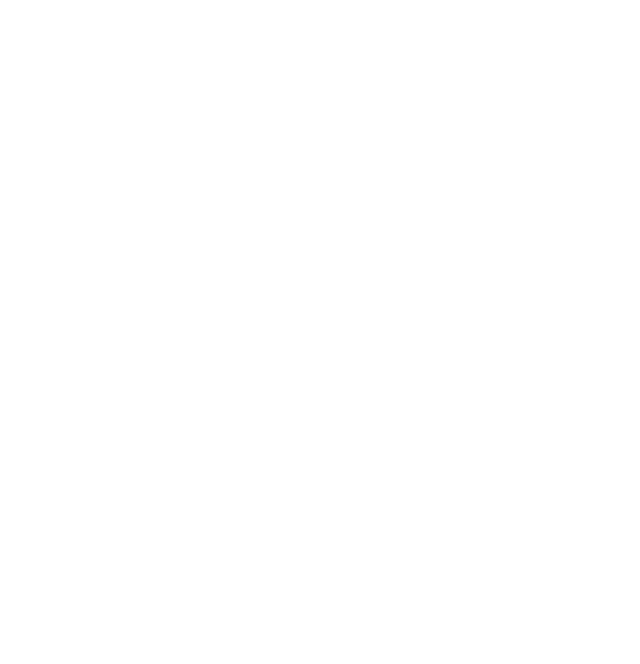
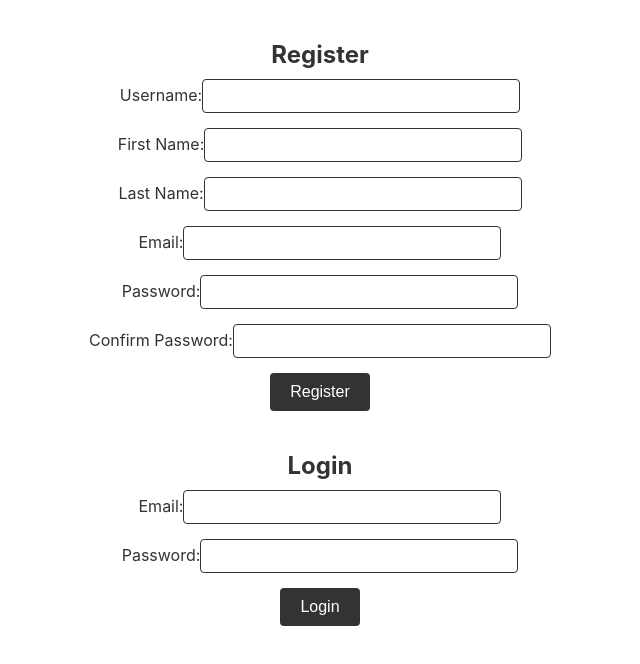
Before and after one commit to grantbrown2/The-Artchive, a React (Create React App) app in the folder client/: page / in a window 1280 px wide. Shown: the top 664 px of the page, without its empty margins (320-960 px from the left). Built offline with nearby package versions, Linux system fonts and the light colour scheme.

Commit message:
added basic loginreg forms

```diff
--- a/client/src/App.js
+++ b/client/src/App.js
@@ -1,11 +1,12 @@
 import {Routes, Route} from 'react-router-dom'
 import Main from './views/Main';
+import LoginReg from './components/LoginReg';
 
 function App() {
   return (
     <div className="App">
       <Routes>
-        <Route path='/' />
+        <Route path='/' element={<LoginReg/>} />
         <Route path='/home' element={<Main/>} />
       </Routes>
     </div>
--- a/client/src/components/HamburgerMenu.jsx
+++ b/client/src/components/HamburgerMenu.jsx
@@ -5,7 +5,9 @@
 
     return (
         <div className={`hamburger ${componentOpen ? 'open' : 'close'}`}>
-
+            <h2 className='hamburger-title'>The Artchive</h2>
+            <div className="hamburger-line" />
+            <p>this is unfinished - any suggestions would be appreciated </p>
         </div>
     )
 }
--- /dev/null
+++ b/client/src/components/LoginReg.jsx
@@ -0,0 +1,108 @@
+import React, { useState } from 'react';
+import { useNavigate } from 'react-router-dom';
+import axios from 'axios';
+import '../styles/LoginReg.css'
+
+const LoginReg = () => {
+
+    const [username, setUsername] = useState("");
+    const [email, setEmail] = useState("");
+    const [firstName, setFirstName] = useState("");
+    const [lastName, setLastName] = useState("");
+    const [password, setPassword] = useState("");
+    const [confirmPassword, setConfirmPassword] = useState("");
+    const [errors, setErrors] = useState([]);
+    const [loginErrors, setLoginErrors] = useState("");
+    const navigate = useNavigate();
+
+    const registerHandler = (e) => {
+        e.preventDefault();
+        axios.post("http://localhost:8000/api/users/register", {
+            username,
+            firstName,
+            lastName,
+            email,
+            password,
+            confirmPassword
+        }, { withCredentials: true })
+            .then(res => {
+                console.log(res);
+                navigate("/home");
+            })
+            .catch(err => {
+                const errorResponse = err.response.data.errors;
+                const errorArray = [];
+                for (const key of Object.keys(errorResponse)) {
+                    errorArray.push(errorResponse[key].message)
+                }
+                setErrors(errorArray);
+            })
+    }
+
+    const loginHandler = (e) => {
+        e.preventDefault();
+        axios.post("http://localhost:8000/api/users/login", {
+            email,
+            password
+        }, { withCredentials: true })
+            .then(res => {
+                console.log(res);
+                navigate("/home");
+            })
+            .catch(err => {
+                console.log(err)
+                setLoginErrors(err.response.data);
+            })
+    }
+
+    return (
+        <div className='loginreg-container'>
+            <h2>Register</h2>
+            <form onSubmit={registerHandler} className='register'>
+                {errors.map((err, index) => (
+                    <p key={index} className="text-danger">{err}</p>
+                ))}
+                <div className="form-group">
+                    <label htmlFor="username">Username:</label>
+                    <input type="text" className="form-input" id="username" name="username" onChange={e => setUsername(e.target.value)} />
+                </div>
+                <div className="form-group">
+                    <label htmlFor="firstName">First Name:</label>
+                    <input type="text" className="form-input" id="firstName" name="firstName" onChange={e => setFirstName(e.target.value)} />
+                </div>
+                <div className="form-group">
+                    <label htmlFor="lastName">Last Name:</label>
+                    <input type="text" className="form-input" id="lastName" name="lastName" onChange={e => setLastName(e.target.value)} />
+                </div>
+                <div className="form-group">
+                    <label htmlFor="email">Email:</label>
+                    <input type="email" className="form-input" id="email" name="email" onChange={e => setEmail(e.target.value)} />
+                </div>
+                <div className="form-group">
+                    <label htmlFor="password">Password:</label>
+                    <input type="password" className="form-input" id="password" name="password" onChange={e => setPassword(e.target.value)} />
+                </div>
+                <div className="form-group">
+                    <label htmlFor="confirmPassword">Confirm Password:</label>
+                    <input type="password" className="form-input" id="confirmPassword" name="confirmPassword" onChange={e => setConfirmPassword(e.target.value)} />
+                </div>
+                <button type="submit" className="submit-button">Register</button>
+            </form>
+            <h2>Login</h2>
+            <form onSubmit={loginHandler}>
+                { loginErrors ? <p className="text-danger">{loginErrors}</p> : "" }
+                <div className="form-group">
+                    <label htmlFor="email">Email:</label>
+                    <input type="email" className="form-input" id="email" name="email" onChange={e => setEmail(e.target.value)} />
+                </div>
+                <div className="form-group">
+                    <label htmlFor="password">Password:</label>
+                    <input type="password" className="form-input" id="password" name="password" onChange={e => setPassword(e.target.value)} />
+                </div>
+                <button type="submit" className="submit-button">Login</button>
+            </form>
+        </div>
+    )
+}
+
+export default LoginReg;
--- a/client/src/styles/BottomBar.css
+++ b/client/src/styles/BottomBar.css
@@ -53,6 +53,7 @@
     opacity: 0.75;
     font-weight: 300;
     cursor: pointer;
+    caret-color: transparent;
 }
 .menu__link:hover {
     opacity: 1;
--- a/client/src/styles/HamburgerMenu.css
+++ b/client/src/styles/HamburgerMenu.css
@@ -12,6 +12,21 @@
     position: fixed;
     left: -25%;
     animation: slideIn 0.5s ease forwards;
+}
+
+.hamburger-title {
+    text-align: center;
+    color: white;
+    font-size: 20px;
+    font-weight: bold;
+}
+
+.hamburger-line {
+    border-top: 1px solid grey
+}
+
+p {
+    color: white;
 }
 
 @keyframes slideIn {
--- /dev/null
+++ b/client/src/styles/LoginReg.css
@@ -0,0 +1,50 @@
+.loginreg-container {
+    display: flex;
+    flex-direction: column;
+    align-items: center;
+    padding: 20px;
+    background-color: #fff;
+    color: #333;
+}
+
+h2 {
+    margin-bottom: 10px;
+}
+
+.register,
+form {
+    display: flex;
+    flex-direction: column;
+    align-items: center;
+    margin-bottom: 20px;
+}
+
+.form-group {
+    margin-bottom: 15px;
+}
+
+label {
+    margin-bottom: 5px;
+}
+
+.form-input {
+    width: 300px;
+    padding: 8px;
+    border: 1px solid #333;
+    border-radius: 4px;
+    font-size: 14px;
+}
+
+.submit-button {
+    padding: 10px 20px;
+    border: none;
+    border-radius: 4px;
+    background-color: #333;
+    color: #fff;
+    font-size: 16px;
+    cursor: pointer;
+}
+
+.text-danger {
+    color: #ff0000;
+}
--- a/client/src/styles/NavBar.css
+++ b/client/src/styles/NavBar.css
@@ -33,3 +33,8 @@
     margin: 25px auto 23px auto;
     caret-color: transparent;
 }
+
+::selection {
+    background-color: #333;
+    color: fff;
+}
```
